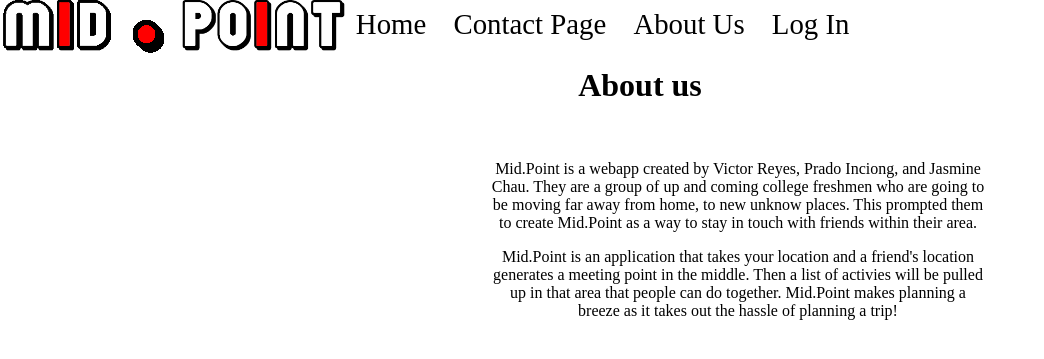
After one commit to VMReyes/mid.point, a Python web app: template templates/about_us.html in a window 1280 px wide. The commit adds this page. Shown: the top 359 px of the page, without its empty margins (0-1044 px from the left). Run offline with Jinja, Linux system fonts and the light colour scheme; the template is opened without the code that fills it, so the values that code supplies are empty.

Commit message:
about us and additional css

```diff
--- a/static/results.css
+++ b/static/results.css
@@ -119,6 +119,14 @@
   flex-direction: column;
 }
 
-h1{
+ h1{
   text-align: center;
 }
+
+ #summary p{
+  text-align: center;
+  width: 500px;
+  display: block;
+  margin-left: 480px;
+  margin-bottom: 10px;
+}
--- /dev/null
+++ b/templates/about_us.html
@@ -0,0 +1,49 @@
+<!DOCTYPE html>
+<html>
+  <head>
+    <meta charset="utf-8">
+    <title>About us</title>
+    <link rel="stylesheet" href="static/results.css">
+  </head>
+  <body>
+    <div id="nav">
+      <div id="header">
+        <div id="headerone">
+          <img src="static/mid_img.png">
+        </div>
+        <div id="header_dot">
+          <img src="static/dot_img.png">
+        </div>
+        <div id="headertwo">
+           <img src="static/point_img.png">
+        </div>
+      </div>
+      <div id="nav_wrapper">
+        <ul>
+          <li><a href="/">Home</a></li>
+          <li><a href="#">Contact Page</a></li>
+          <li><a href="#">About Us</a></li>
+          <li><a href="/login">Log In</a></li>
+        </ul>
+      </div>
+    </div>
+    <h1 id="specific_title"> About us</h1>
+    <br>
+    <div id="summary">
+      <p>
+      Mid.Point is a webapp created by Victor Reyes, Prado Inciong, and Jasmine Chau.
+      They are a group of up and coming college freshmen who are going to be moving far away from home,
+      to new unknow places. This prompted them to create Mid.Point as a way to stay in touch
+      with friends within their area.
+     </p>
+      <p>
+      Mid.Point is an application that takes your location and a friend's location generates a meeting point in the middle.
+      Then a list of activies will be pulled up in that area that people can do together. Mid.Point makes planning a breeze as it
+      takes out the hassle of planning a trip!
+      </p>
+
+
+
+    </div>
+  </body>
+</html>
--- a/templates/index.html
+++ b/templates/index.html
@@ -29,7 +29,7 @@
           <ul>
             <li><a href="/">Home</a></li>
             <li><a href="#">Contact Page</a></li>
-            <li><a href="#">About Us</a></li>
+            <li><a href="/AboutUs">About Us</a></li>
             <li><a href="{{logoutlink}}">{{logstatus}}</a></li>
           </ul>
         </div>
```
Also changed, not shown: main.py (+6 -1 lines), templates/results.html (+22 -0 lines).
